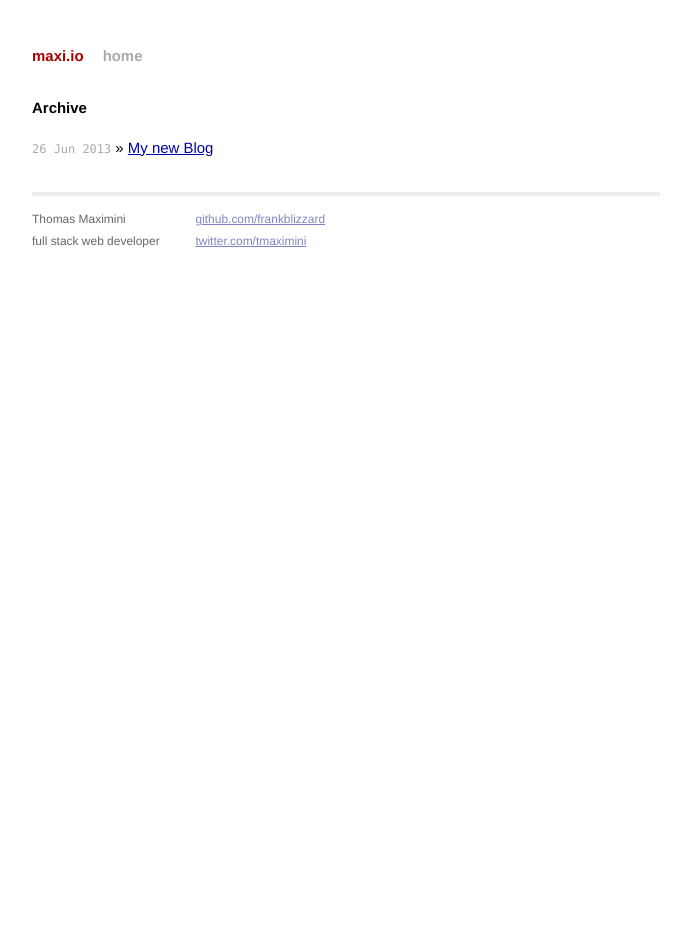
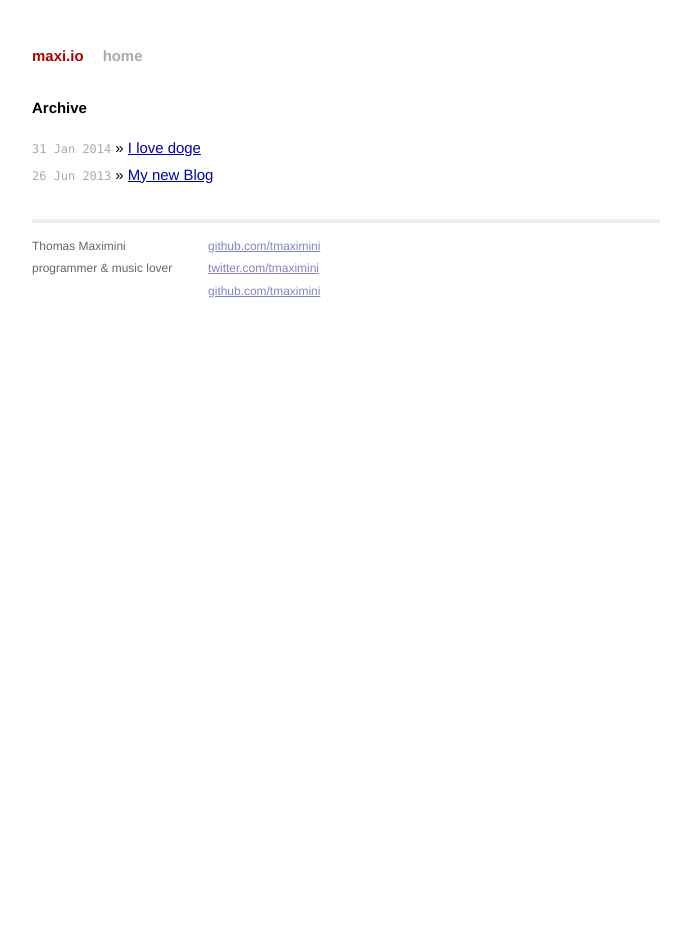
Before and after one commit to tmaximini/tmaximini.github.io, a Jekyll site: the page built from index.html, in a window 1280 px wide. Shown: the whole page, without its empty margins (294-985 px from the left). Built offline with Jekyll 4.4.1, drawn with Linux system fonts in a browser that asks for light colours.

```diff
--- a/_layouts/default.html
+++ b/_layouts/default.html
@@ -27,14 +27,16 @@
             <div class="footer">
               <div class="contact">
                 <p>
-                  Thomas Maximini<br />
-                  full stack web developer<br />
+                  Thomas Maximini<br>
+                  programmer &amp; music lover<br>
+                  <br>
                 </p>
               </div>
               <div class="contact">
                 <p>
-                  <a href="http://github.com/frankblizzard/">github.com/frankblizzard</a><br />
-                  <a href="http://twitter.com/tmaximini/">twitter.com/tmaximini</a><br />
+                  <a href="http://github.com/frankblizzard">github.com/tmaximini</a><br>
+                  <a href="http://twitter.com/tmaximini">twitter.com/tmaximini</a><br>
+                  <a href="http://soundcloud.com/maximini">github.com/tmaximini</a><br>
                 </p>
               </div>
             </div>
```
Also changed, not shown: _posts/2014-01-31-i-love-doge.markdown (added, +13 -0 lines).
